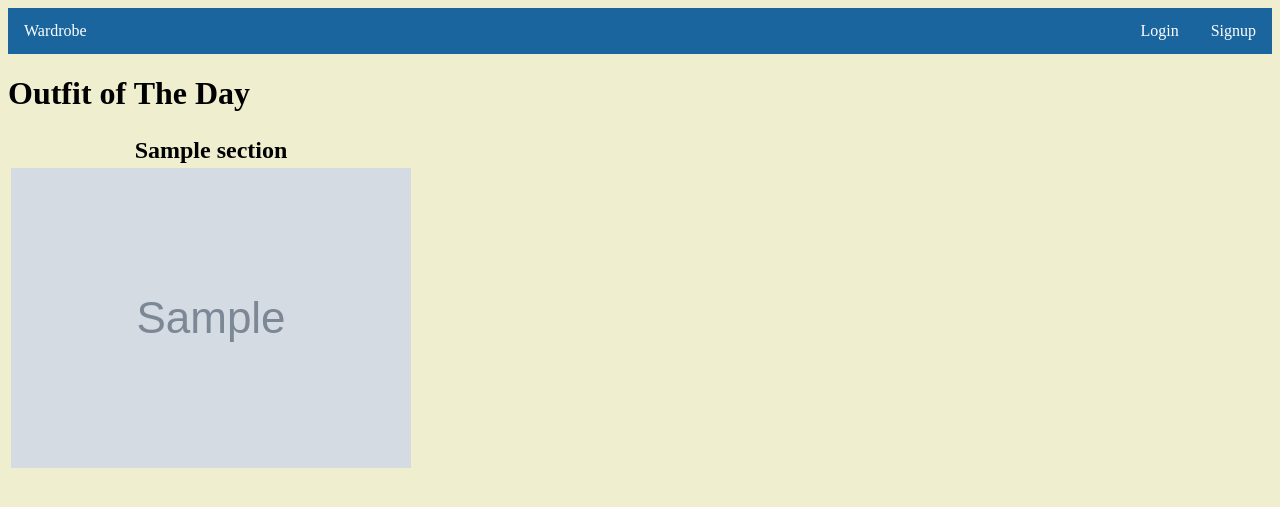
After one commit to theandrewliu/closet-project, a Django app: template section/templates/section/ootd.html in a window 1280 px wide. The commit adds this page. Shown: the top 507 px of the page. Run offline with Django 3.2, Linux system fonts and the light colour scheme; the template is opened without the code that fills it: most values are stand-ins (such as "Sample title", 1, 10 or a date in 2020); grey boxes marked "Sample" are stand-in pictures.

Commit message:
added an outfit of the day page that generates a random item that is not in laundry.

```diff
--- a/closet/settings.py
+++ b/closet/settings.py
@@ -104,6 +104,7 @@ AUTH_PASSWORD_VALIDATORS = [
     },
 ]
 
+LOGIN_REDIRECT_URL="home"
 
 # Internationalization
 # https://docs.djangoproject.com/en/4.0/topics/i18n/
--- a/clothe/templates/clothe/create.html
+++ b/clothe/templates/clothe/create.html
@@ -1,7 +1,6 @@
 {% extends 'base.html' %}
 
 {% block content %}
-
     <main>
         <div>
             <h1>New Clothing</h1>
--- a/clothe/urls.py
+++ b/clothe/urls.py
@@ -1,8 +1,10 @@
 from django.urls import path
-from clothe.views import ClotheCreateView, ClotheListView, ClotheUpdateView
+from clothe.views import ClotheCreateView, ClotheListView, ClotheUpdateView,ClotheDeleteView
 
 urlpatterns = [
     path("create/", ClotheCreateView.as_view(), name="create_clothe"),
     path("mine/", ClotheListView.as_view(), name="show_my_clothe"),
     path("<int:pk>/complete/", ClotheUpdateView.as_view(), name="complete_clothe"),
+    path("<int:pk>/delete/", ClotheDeleteView.as_view(), name="delete_clothe"),
+    # path("ootd/", OutfitList, name="ootd"),
 ]
--- a/section/static/css/app.css
+++ b/section/static/css/app.css
@@ -1,4 +1,35 @@
 @import url('https://fonts.googleapis.com/css2?family=Open+Sans:wght@400;700&display=swap');
+body {
+    background-color: rgb(239, 239, 208);
+}
+ul {
+    list-style-type: none;
+    margin: 0;
+    padding: 0;
+    overflow: hidden;
+    background-color: rgb(26, 101, 158);
+  }
+
+  li {
+    float: left;
+  }
+
+  li a {
+    display: block;
+    color: white;
+    text-align: center;
+    padding: 14px 16px;
+    text-decoration: none;
+  }
+
+  /* Change the link color to #111 (black) on hover */
+  li a:hover {
+    background-color: rgb(0, 78, 137);
+  }
+
+  th {
+      font-size: x-large;
+  }
 
 .container{
     position: relative;
@@ -29,7 +60,7 @@
     width: 400px;
     opacity: 0;
     transition: .5s ease;
-    background-color: #464b4d;
+    background-color: rgb(247, 197, 159);
     pointer-events: none;
 }
 
@@ -38,7 +69,7 @@
 }
 
 .text {
-    color: white;
+    color: rgb(255, 107, 53);
     font-size: 80px;
     position: absolute;
     top: 50%;
--- a/section/templates/base.html
+++ b/section/templates/base.html
@@ -13,13 +13,13 @@
         <header>
             <nav>
                 <ul>
-                    <li><a href="{% url 'home' %}">Home</a></li>
+                    <li><a href="{% url 'home' %}">Wardrobe</a></li>
                     {% if user.is_authenticated %}
-                        <li><a href="{% url 'show_my_clothe' %}">My clothes</a></li>
-                        <li><a href="{% url 'logout' %}">Logout</a></li>
+                        <li><a href="{% url 'ootd' %}">Outfit of The Day</a></li>
+                        <li style="float:right"><a href="{% url 'logout' %}">Logout</a></li>
                     {% else %}
-                        <li><a href="{% url 'login' %}">Login</a></li>
-                        <li><a href="{% url 'signup' %}">Signup</a></li>
+                        <li style="float:right"><a href="{% url 'signup' %}">Signup</a></li>
+                        <li style="float:right"><a href="{% url 'login' %}">Login</a></li>
                     {% endif %}
                 </ul>
                 {% comment %} <iframe width="25%" height="300" scrolling="no" frameborder="no" allow="autoplay" src="https://w.soundcloud.com/player/?url=https%3A//api.soundcloud.com/playlists/1142727544&color=%23ff5500&auto_play=true&hide_related=false&show_comments=true&show_user=true&show_reposts=false&show_teaser=true&visual=true"></iframe>
--- a/section/templates/section/list.html
+++ b/section/templates/section/list.html
@@ -3,8 +3,11 @@
 
 {% block content %}
     <main>
+        <h1>My Wardrobe</h1>
         <div>
-            <h1>My Wardrobe</h1>
+            <p><a href="{% url 'create_clothe' %}">Add Item</a></p>
+        </div>
+        <div>
             {% if section_list %}
                 <table>
                     {% for section in section_list %}
--- /dev/null
+++ b/section/templates/section/ootd.html
@@ -0,0 +1,61 @@
+{% extends 'base.html' %}
+
+{% block content %}
+    <main>
+        <h1>Outfit of The Day</h1>
+        <div>
+            {% if section_list %}
+                <table>
+                    {% for section in section_list %}
+                    <thead>
+                        <th>{{ section.name }}</th>
+                    </thead>
+                    <tbody>
+                        <tr>
+                            {% if section.id == 1 %}
+                            <td class="container">
+                                <img src="{{ top.image }}" class="clothe-image">
+                                <div class="overlay">
+                                    <div class="text">{{ top.name }}</div>
+                                </div>
+                            </td>
+                            {% elif section.id == 2 %}
+                            <td class="container">
+                                <img src="{{ pant.image }}" class="clothe-image">
+                                <div class="overlay">
+                                    <div class="text">{{ pant.name }}</div>
+                                </div>
+                            </td>
+                            {% elif section.id == 3 %}
+                            <td class="container">
+                                <img src="{{ shoe.image }}" class="clothe-image">
+                                <div class="overlay">
+                                    <div class="text">{{ shoe.name }}</div>
+                                </div>
+                            </td>
+                            {% endif %}
+
+                            {% comment %} {% if section.clothe.all %}
+                                {% for clothe in section.clothe.all %}
+                                <tr>
+                                    {% if clothe.image and not clothe.is_laundry %}
+                                    <td class="container">
+                                            <img src="{{ clothe.image }}" class="clothe-image">
+                                            <div class="overlay">
+                                                <div class="text">{{ clothe.name }}</div>
+                                            </div>
+                                    </td>
+                                    {% endif %}
+                                </tr>
+                                {% endfor %}
+                            {% endif %} {% endcomment %}
+                        </tr>
+                    </tbody>
+                    {% endfor %}
+                </table>
+            {% else %}
+                <p>Where are your clothes?</p>
+            {% endif %}
+        </div>
+    </main>
+{% endblock content %}
--- a/section/urls.py
+++ b/section/urls.py
@@ -3,10 +3,12 @@ from section.views import (
     SectionListView,
     SectionDetailView,
     #SectionCreateView,
+    OutfitListView,
 )
 
 urlpatterns = [
     path("", SectionListView.as_view(), name="list_section"),
     path("<int:pk>/", SectionDetailView.as_view(), name="show_section"),
     #path("create/", SectionCreateView.as_view(), name="create_section"),
+    path("ootd/", OutfitListView.as_view(), name="ootd"),
 ]
```
Also changed, not shown: accounts/templates/registration/logged_out.html (added, +8 -0 lines), clothe/templates/clothe/delete.html (added, +14 -0 lines), clothe/templates/clothe/list.html (+2 -21 lines), clothe/views.py (+17 -3 lines), section/views.py (+43 -0 lines), db.sqlite3.
